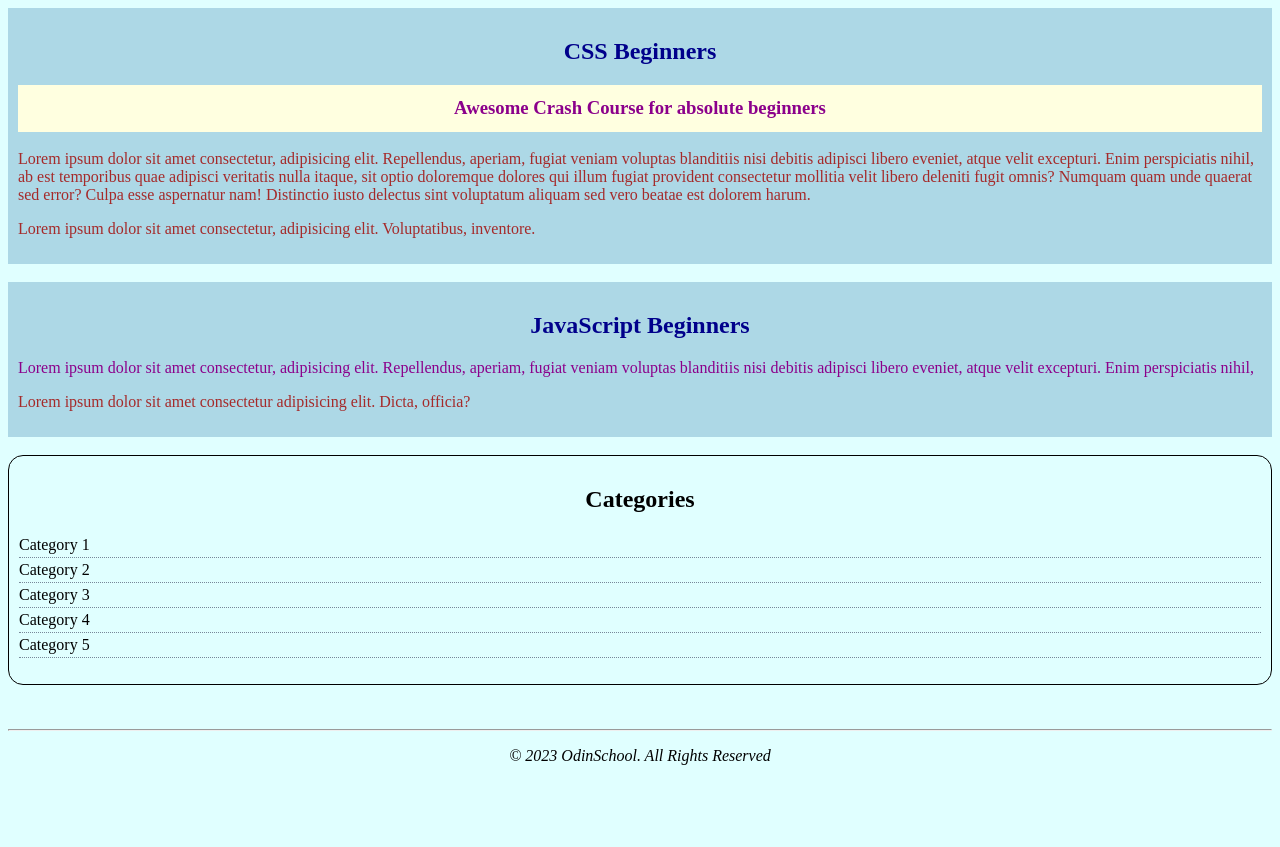
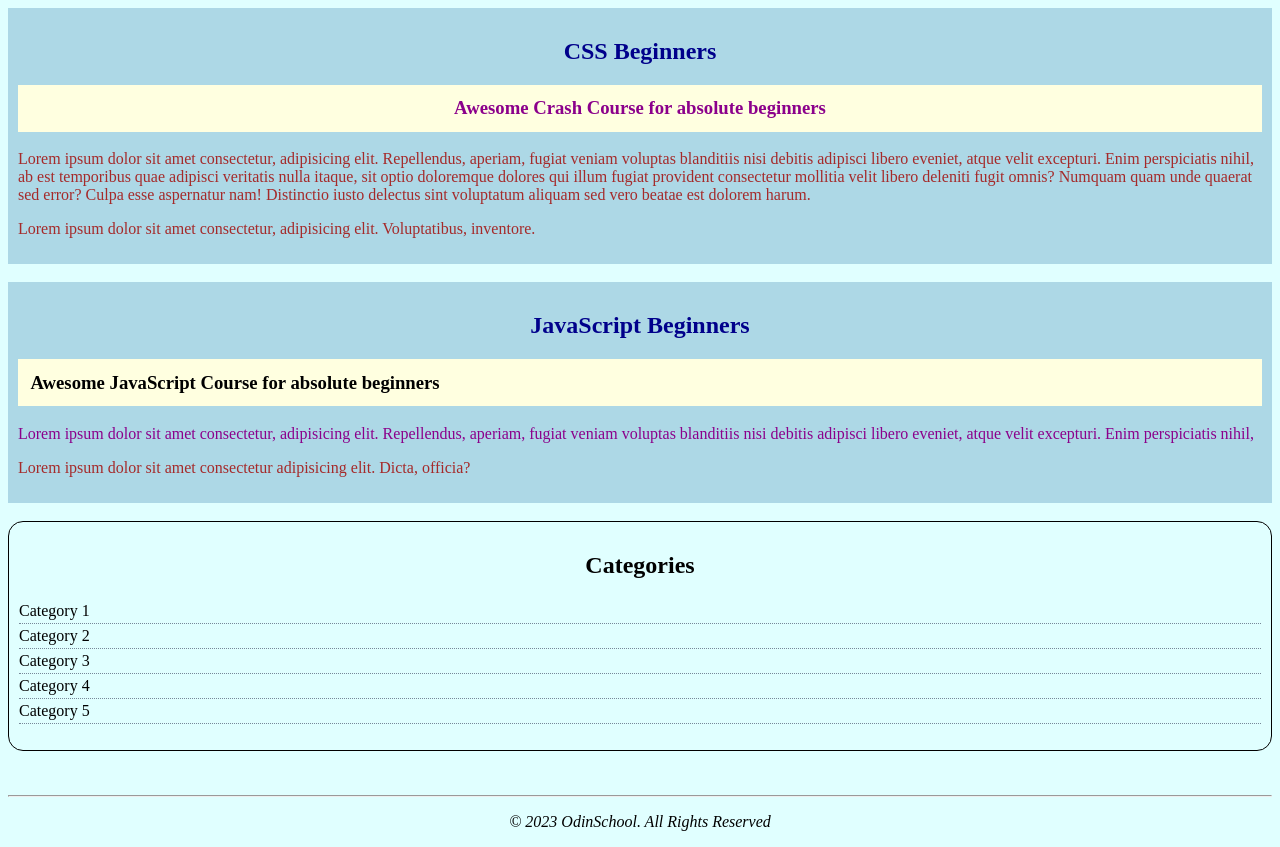
Before and after one commit to nabendu82/Code-3, a plain HTML site: page index.html in a window 1280 px wide. Before the commit the page ends 800 px from the top, so only its background shows below. Drawn offline with Linux system fonts and the light colour scheme.

Commit message:
added h3 tag in article 2

```diff
--- a/index.html
+++ b/index.html
@@ -22,6 +22,7 @@
     <br>
     <article class="container">
         <h1 style="color:darkblue; text-align:center">JavaScript Beginners</h1>
+        <h3>Awesome JavaScript Course for absolute beginners</h3>
         <p id="second-p">Lorem ipsum dolor sit amet consectetur, adipisicing elit. Repellendus, aperiam, fugiat veniam voluptas blanditiis nisi debitis adipisci libero eveniet, atque velit excepturi. Enim perspiciatis nihil, </p>
         <p>Lorem ipsum dolor sit amet consectetur adipisicing elit. Dicta, officia?</p>
     </article>
```
